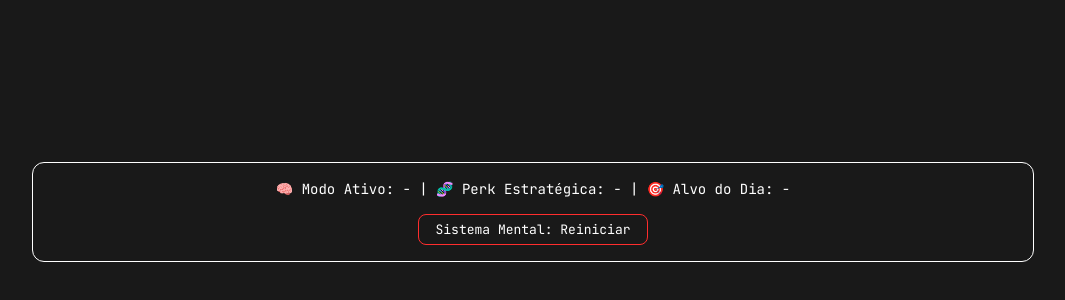
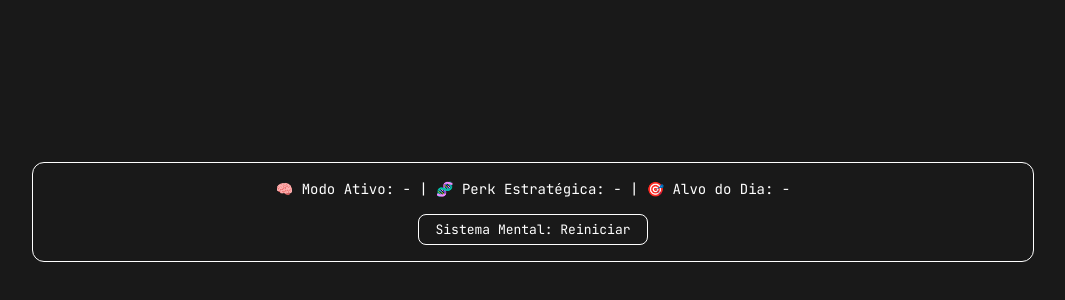
Before and after one commit to josuelm874/status, a plain HTML site: page index.html in a window 1280 px wide. Shown: the part 188-488 px from the top of the page, without its empty margins (107-1172 px from the left). Drawn offline with Linux system fonts and the light colour scheme.

Commit message:
Update index.html

```diff
--- a/index.html
+++ b/index.html
@@ -48,7 +48,7 @@
       margin-top: 14px;
       background: none;
       color: white;
-      border: 1px solid #ff2d2d;
+      border: 1px solid #fff;
       padding: 6px 16px;
       border-radius: 8px;
       font-family: inherit;
```
